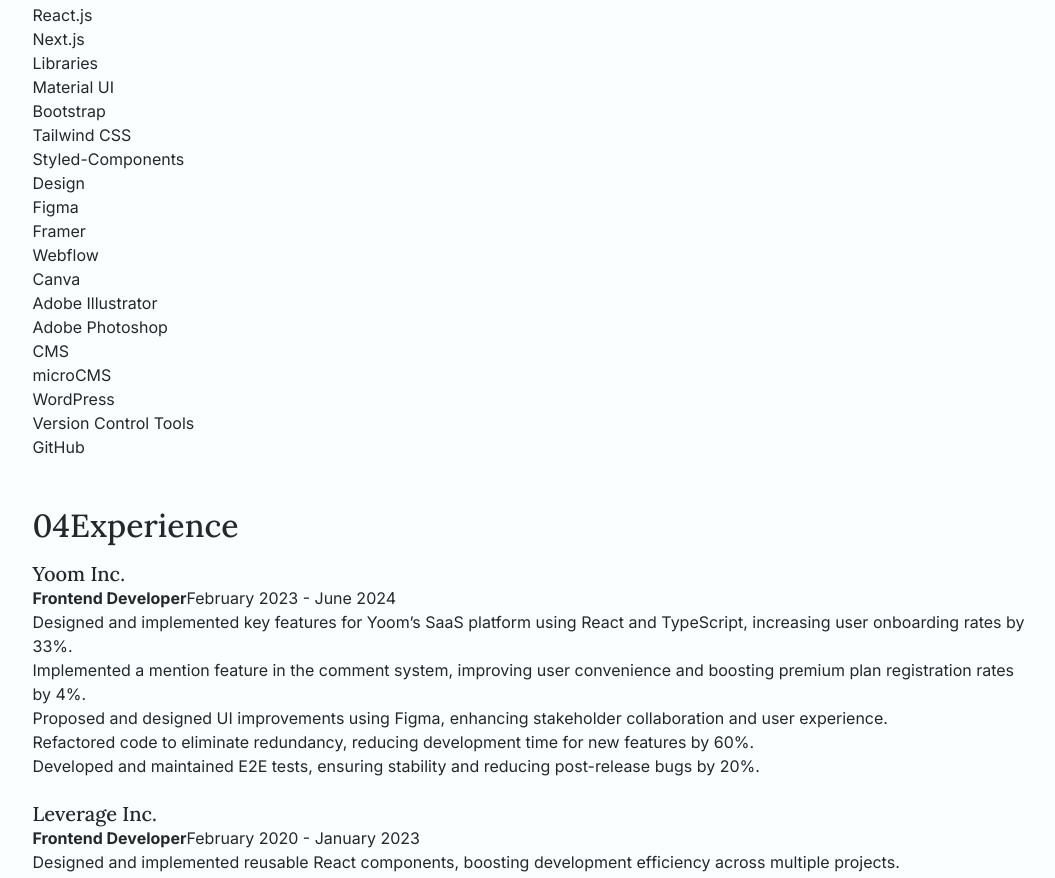
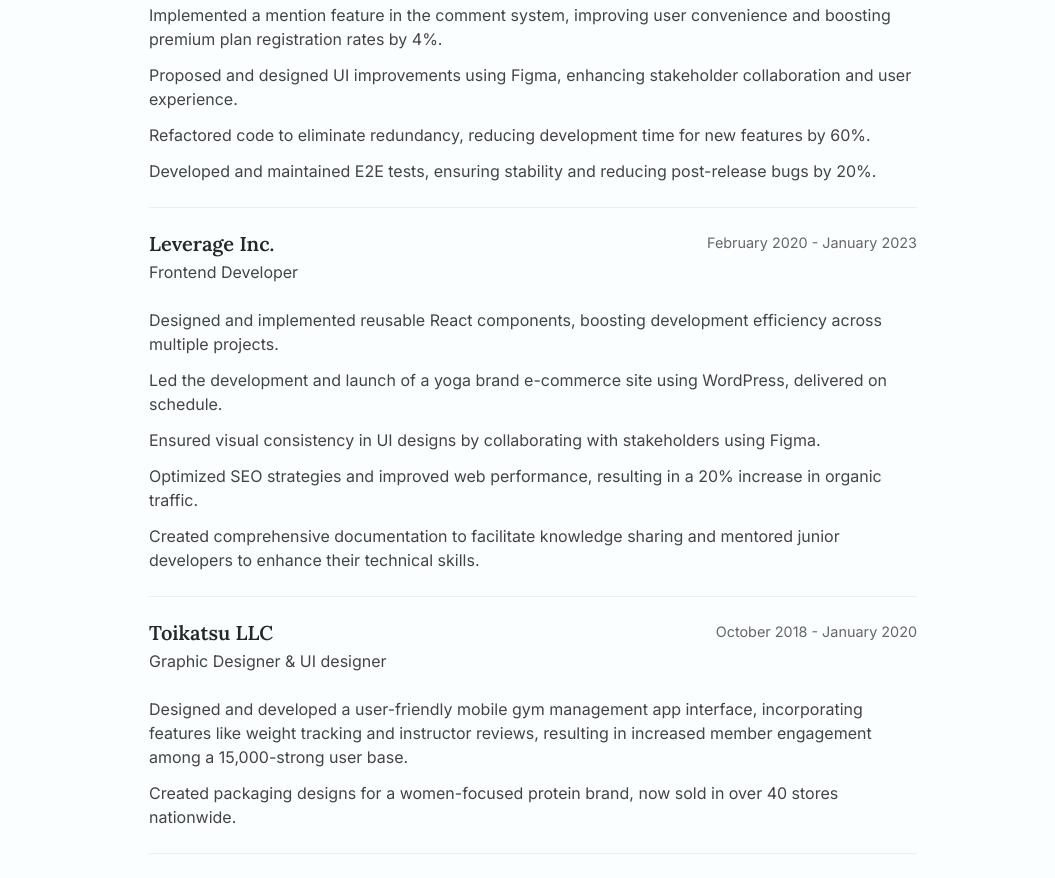
Before and after one commit to ayakakojimaak/portfolio, a Next.js app: page / in a window 1280 px wide. Shown: the part 1907-2785 px from the top of the page, without its empty margins (107-1162 px from the left). Built offline with nearby package versions, Linux system fonts and the light colour scheme.

Commit message:
add Experience scss

```diff
--- /dev/null
+++ b/src/components/Experience.module.scss
@@ -0,0 +1,66 @@
+.experienceSection {
+  max-width: 800px;
+  margin: 0 auto;
+  padding: 2rem 1rem;
+}
+
+.experienceItem {
+  padding: 1.5rem 0;
+  border-bottom: 1px solid #eee;
+
+  &:last-child {
+    border-bottom: none;
+  }
+}
+
+.header {
+  display: flex;
+  align-items: flex-start;
+  justify-content: space-between;
+  margin-bottom: 1rem;
+}
+
+.headerLeft {
+  flex: 1;
+}
+
+.location {
+  display: flex;
+  align-items: center;
+  gap: 0.5rem;
+  color: #666;
+  font-size: 0.9rem;
+  margin-bottom: 0.5rem;
+}
+
+.company {
+  font-size: 1.25rem;
+  font-weight: 600;
+  margin-bottom: 0.25rem;
+}
+
+.title {
+  color: #444;
+  margin-bottom: 0.5rem;
+}
+
+.period {
+  color: #666;
+  font-size: 0.9rem;
+}
+
+.details {
+  list-style-type: none;
+  padding-left: 0;
+  margin: 0;
+
+  li {
+    margin-bottom: 0.75rem;
+    line-height: 1.5;
+    color: #444;
+
+    &:last-child {
+      margin-bottom: 0;
+    }
+  }
+}
--- a/src/components/Experience.tsx
+++ b/src/components/Experience.tsx
@@ -1,5 +1,6 @@
 "use client";
-import React, { useState } from "react";
+import React from "react";
+import styles from "./Experience.module.scss";
 
 interface Experience {
   id: number;
@@ -41,7 +42,7 @@
   },
   {
     id: 3,
-    title: "Graphic Designer",
+    title: "Graphic Designer & UI designer",
     company: "Toikatsu LLC",
     period: "October 2018 - January 2020",
     details: [
@@ -61,28 +62,23 @@
 ];
 
 const Experience = () => {
-  const [show, setShow] = useState(false);
-  const [selectedExp, setSelectedExp] = useState<Experience | null>(null);
-
-  const handleShow = (exp: Experience) => {
-    setSelectedExp(exp);
-    setShow(true);
-  };
-
-  const handleClose = () => setShow(false);
-
   return (
-    <section className="container" id="experience">
-      <h2 className="mb-3 mt-5">
+    <section className={styles.experienceSection} id="experience">
+      <h2 className="mb-3">
         <span>04</span>
         <span>Experience</span>
       </h2>
+
       {experiences.map((exp) => (
-        <div key={exp.id} className="mb-4">
-          <h5>{exp.company}</h5>
-          <strong>{exp.title}</strong>
-          <span>{exp.period}</span>
-          <ul>
+        <div key={exp.id} className={styles.experienceItem}>
+          <div className={styles.header}>
+            <div className={styles.headerLeft}>
+              <h3 className={styles.company}>{exp.company}</h3>
+              <div className={styles.title}>{exp.title}</div>
+            </div>
+            <div className={styles.period}>{exp.period}</div>
+          </div>
+          <ul className={styles.details}>
             {exp.details.map((detail, index) => (
               <li key={index}>{detail}</li>
             ))}
--- a/src/components/Hero.tsx
+++ b/src/components/Hero.tsx
@@ -14,10 +14,9 @@
               <div className="mt-2">Front-end Developer & UI designer</div>
             </div>
             <ul className="lh-sm">
-              <li>4+ years as a Designer & 4+ years as a Front-End Developer</li>
-              <li>From design to development, providing end-to-end solutions</li>
-              <li>React.js, Next.js, JavaSctipt, TypeScript, WordPress</li>
-              <li>Figma, Canva, Adobe Illustrator, Adobe Photoshop</li>
+              <li>- 4+ years as a Designer & 4+ years as a Front-End Developer</li>
+              <li>- From design to development, providing end-to-end solutions</li>
+              <li>- React.js, Next.js, TypeScript, Figma</li>
             </ul>
             <div className="d-flex justify-content-between align-items-center">
               <ul className="d-flex gap-2">
```
Also changed, not shown: src/components/Skills.tsx (renamed from src/components/Skill.tsx).
